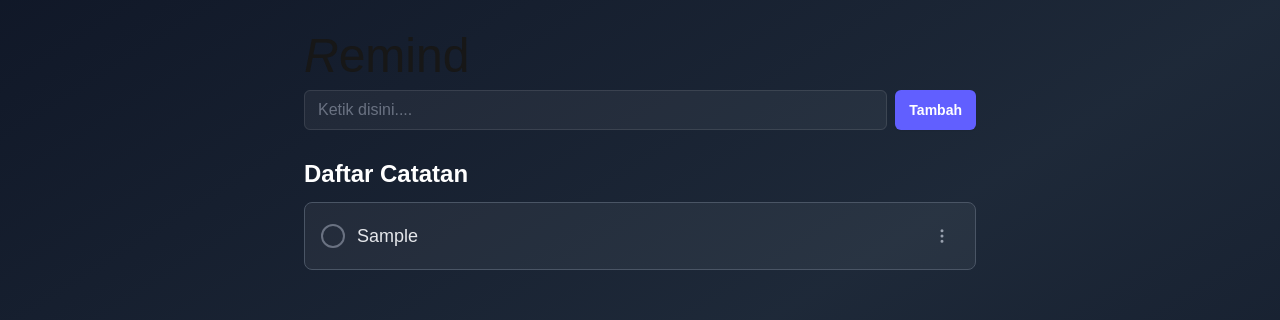
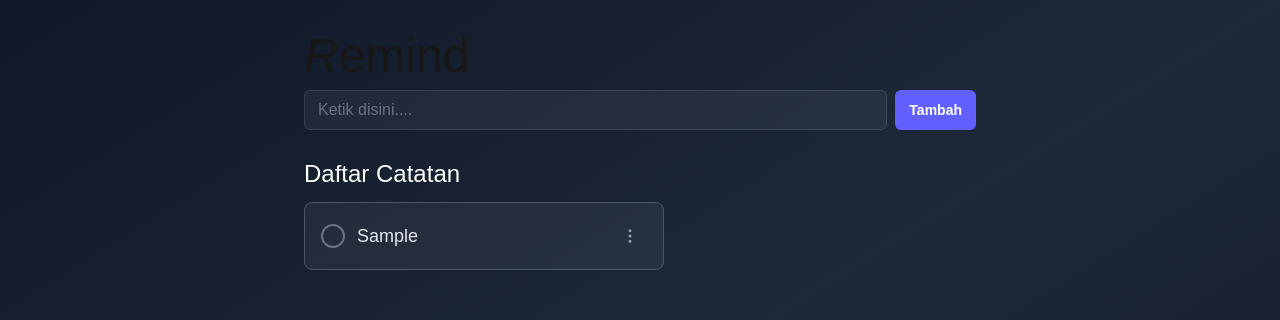
Before and after one commit to efraimurelpalodang/ReMind-react, a Next.js app: page / in a window 1280 px wide. Both pictures are taken after typing "Sample" into the empty fields and a click on the button "Tambah". Shown: the top 320 px of the page. Built offline with nearby package versions, Linux system fonts and the light colour scheme.

Commit message:
feat: memperbaiki bug

```diff
--- a/app/components/Footer.tsx
+++ b/app/components/Footer.tsx
@@ -1,6 +1,6 @@
 const Footer = () => {
   return (
-    <footer className="pb-8 absolute mx-auto bottom-0 right-0 left-0">
+    <footer className="pb-8 fixed mx-auto bottom-0 right-0 left-0">
       {/* Copyright */}
       <div className="mt-8 text-center">
         <p className="text-gray-500 text-sm">
--- a/app/components/StackedList.tsx
+++ b/app/components/StackedList.tsx
@@ -29,7 +29,7 @@ const StackedList = ({ lists, onDelete, onEdit, onToggleComplete }: StackedListP
 
   return (
     <>
-      <h1 className="text-2xl mb-3 font-semibold text-white">Daftar Catatan</h1>
+      <h1 className="text-2xl mb-3 font-extralight text-white">Daftar Catatan</h1>
 
       {lists.length === 0 ? (
         <div className="text-center py-12 text-gray-500">
@@ -46,7 +46,7 @@ const StackedList = ({ lists, onDelete, onEdit, onToggleComplete }: StackedListP
               <li
                 key={i}
                 className={`
-                  flex items-center justify-between gap-x-4 p-4 rounded-lg border max-w-full transition-all duration-200
+                  flex items-center justify-between gap-x-4 p-4 rounded-lg border max-w-90 transition-all duration-200
                   ${isCompleted
                     ? 'bg-emerald-500/10 border-emerald-500/30 opacity-75'
                     : 'bg-white/5 border-gray-600 hover:bg-white/10'
--- a/app/page.tsx
+++ b/app/page.tsx
@@ -52,7 +52,7 @@ export default function Home() {
   };
 
   return (
-    <div className="min-h-screen bg-gradient-to-br from-gray-900 via-gray-800 to-gray-900 py-8 px-4">
+    <div className="min-h-screen bg-linear-to-br from-gray-900 via-gray-800 to-gray-900 py-8 px-4">
       <div className="md:w-3/4 max-w-2xl mx-auto">
         <FormInput onAdd={addList}/>
         <StackedList
@@ -61,7 +61,6 @@ export default function Home() {
           onEdit={editList}
           onToggleComplete={toggleComplete}
         />
-        {/* Tambah Footer di sini */}
         <Footer />
       </div>
     </div>
```
